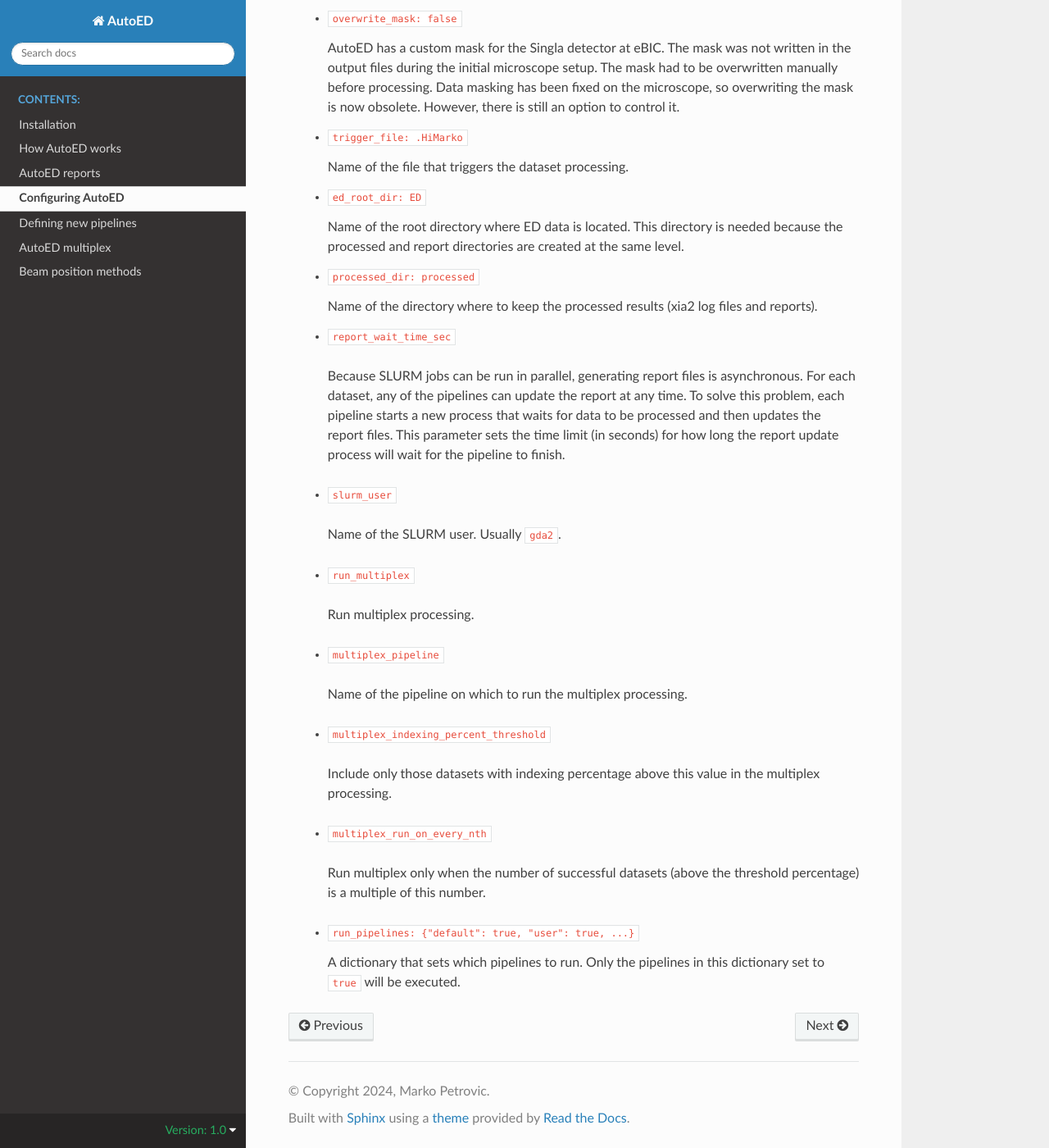
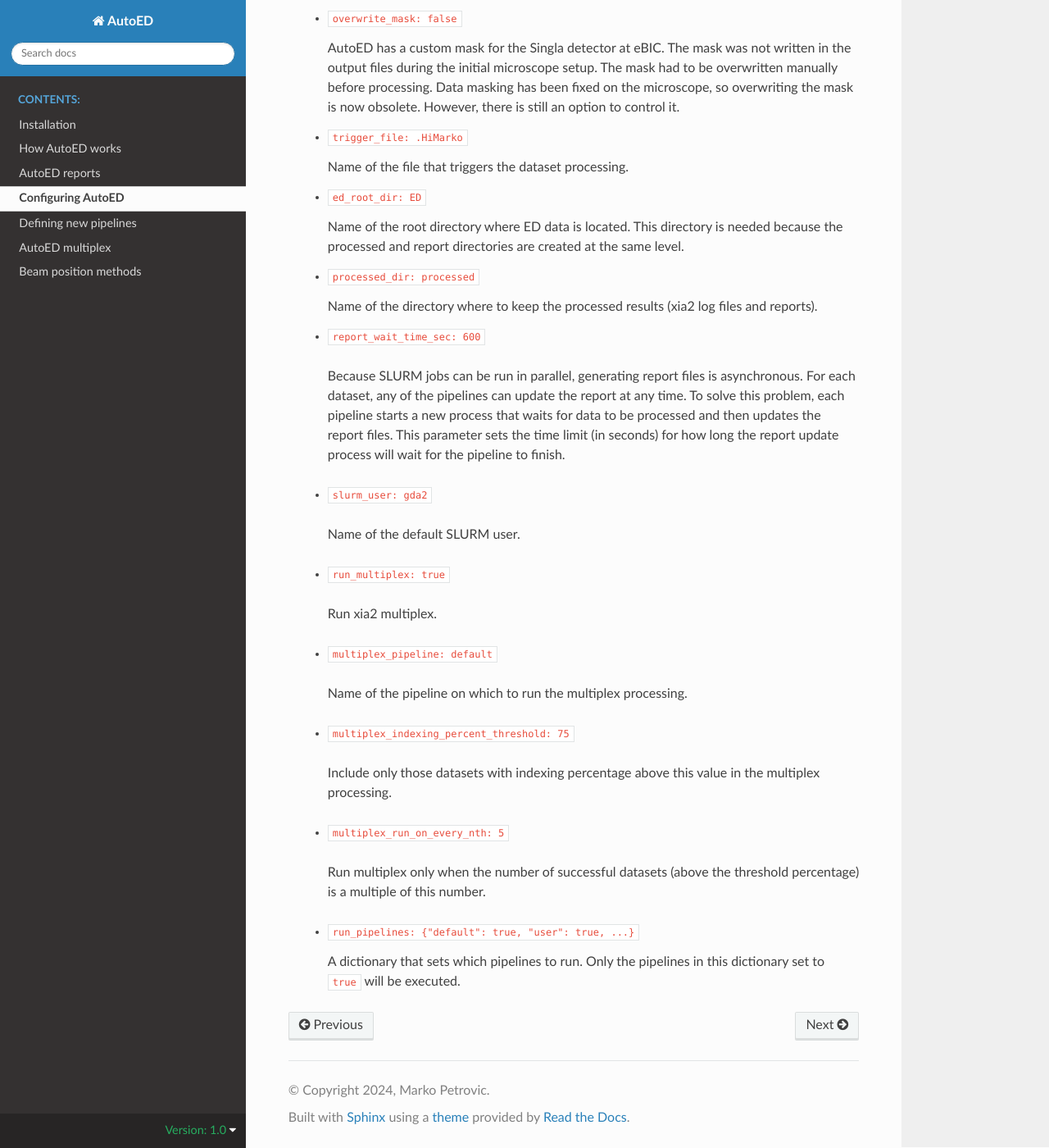
Before and after one commit to mpks/autoed, a Sphinx documentation site: the page built from docs/pages/configuring_autoed.rst, in a window 1280 px wide and 1400 px high, scrolled down 1576 px. Shown: the whole window at 82% size. Built offline with Sphinx 7.4.7 and the Read the Docs theme 3.1.0, drawn with Linux system fonts in a browser that asks for light colours.

Commit message:
Update docs

```diff
--- a/docs/pages/configuring_autoed.rst
+++ b/docs/pages/configuring_autoed.rst
@@ -105,7 +105,7 @@ A list of global parameters (their default value) and their description is given
      Name of the directory where to keep the processed results (xia2 log
      files and reports).
 
-   - ``report_wait_time_sec``
+   - ``report_wait_time_sec: 600``
 
     Because SLURM jobs can be run in parallel, generating report files is
     asynchronous. For each dataset, any of the pipelines can update the report
@@ -114,24 +114,24 @@ A list of global parameters (their default value) and their description is given
     parameter sets the time limit (in seconds) for how long the report update
     process will wait for the pipeline to finish.
 
-   - ``slurm_user``
+   - ``slurm_user: gda2``
 
-    Name of the SLURM user. Usually ``gda2``.
+    Name of the default SLURM user.
 
-   - ``run_multiplex``
+   - ``run_multiplex: true``
 
-    Run multiplex processing.
+    Run xia2 multiplex.
 
-   - ``multiplex_pipeline``
+   - ``multiplex_pipeline: default``
 
     Name of the pipeline on which to run the multiplex processing.
 
-   - ``multiplex_indexing_percent_threshold``
+   - ``multiplex_indexing_percent_threshold: 75``
 
     Include only those datasets with indexing percentage above this value in
     the multiplex processing.
 
-   - ``multiplex_run_on_every_nth``
+   - ``multiplex_run_on_every_nth: 5``
 
     Run multiplex only when the number of successful datasets (above the
     threshold percentage) is a multiple of this number.
```
